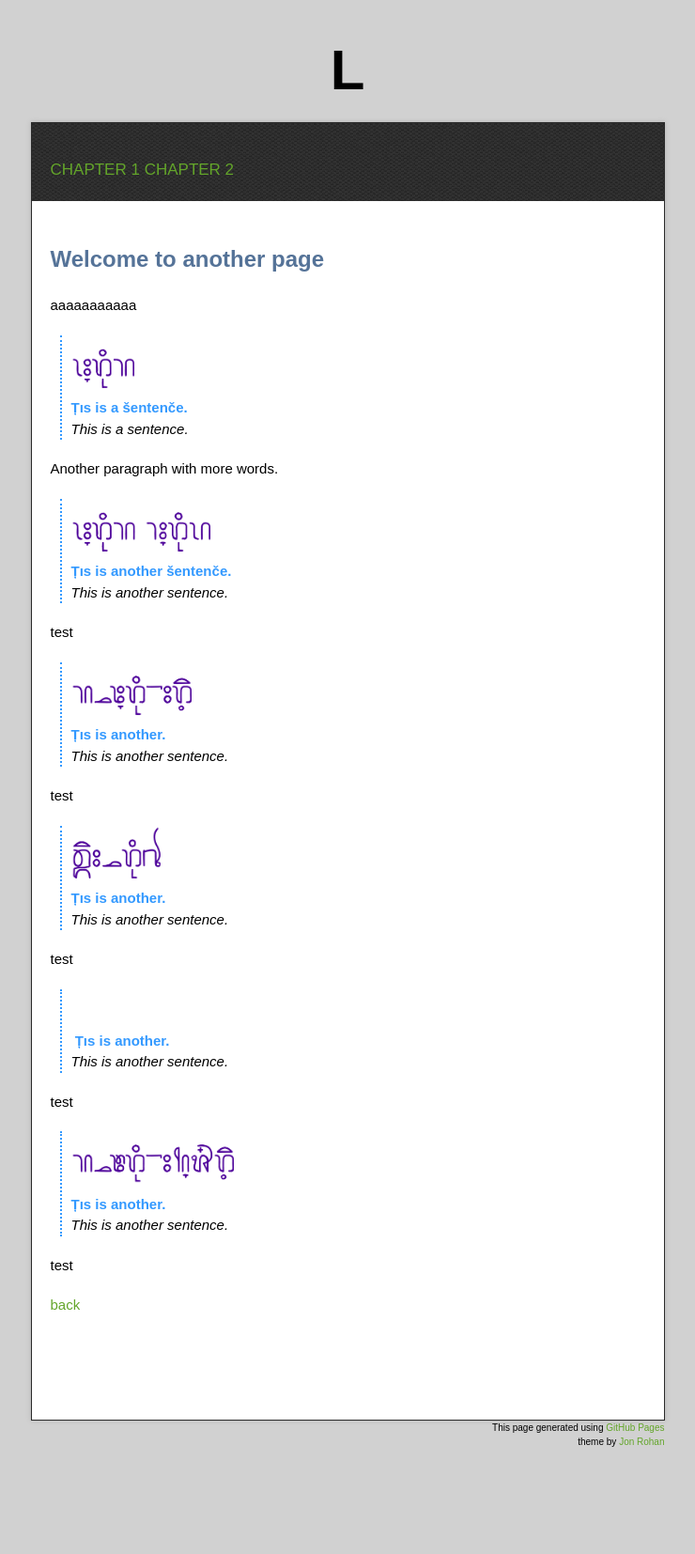
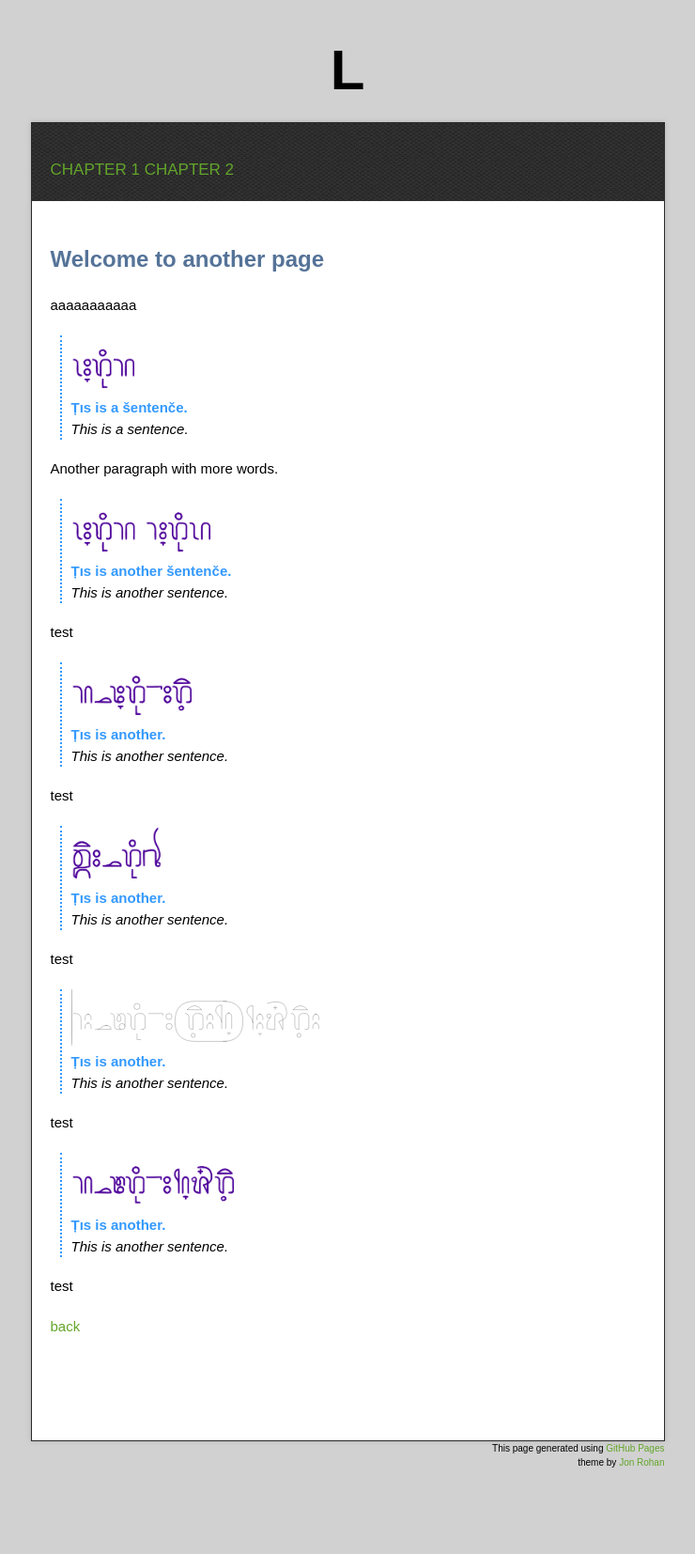
Before and after one commit to LoCCan4/loccan4.github.io, a Jekyll site: the page built from another-page.md, in a window 1280 px wide. Shown: the whole page at 94% size, without its empty margins (270-1010 px from the left). Built offline with Jekyll 4.4.1, drawn with Linux system fonts in a browser that asks for light colours; our own code applies the rules of GitHub Pages for plain Markdown files; before the commit the page ends 1632 px from its top, so only the background shows below that.

Commit message:
Update another-page.md

```diff
--- a/another-page.md
+++ b/another-page.md
@@ -30,7 +30,7 @@ test
 
 test
 
-> <img class="svg" source="assets/images/e.svg">
+> <img class="svg" src="/assets/images/e.svg">\
 > **Țıs is another.**\
 > _This is another sentence._
 
```
